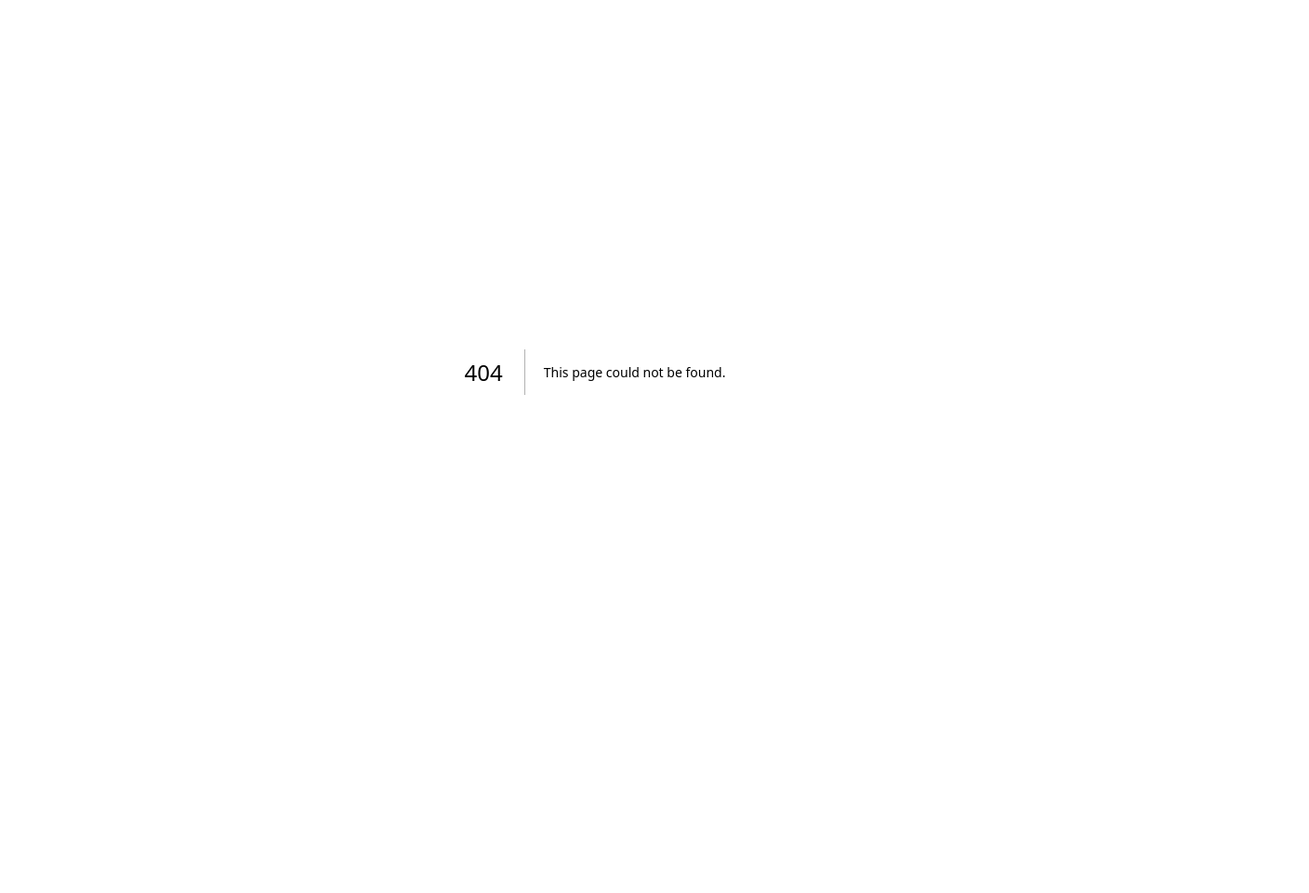
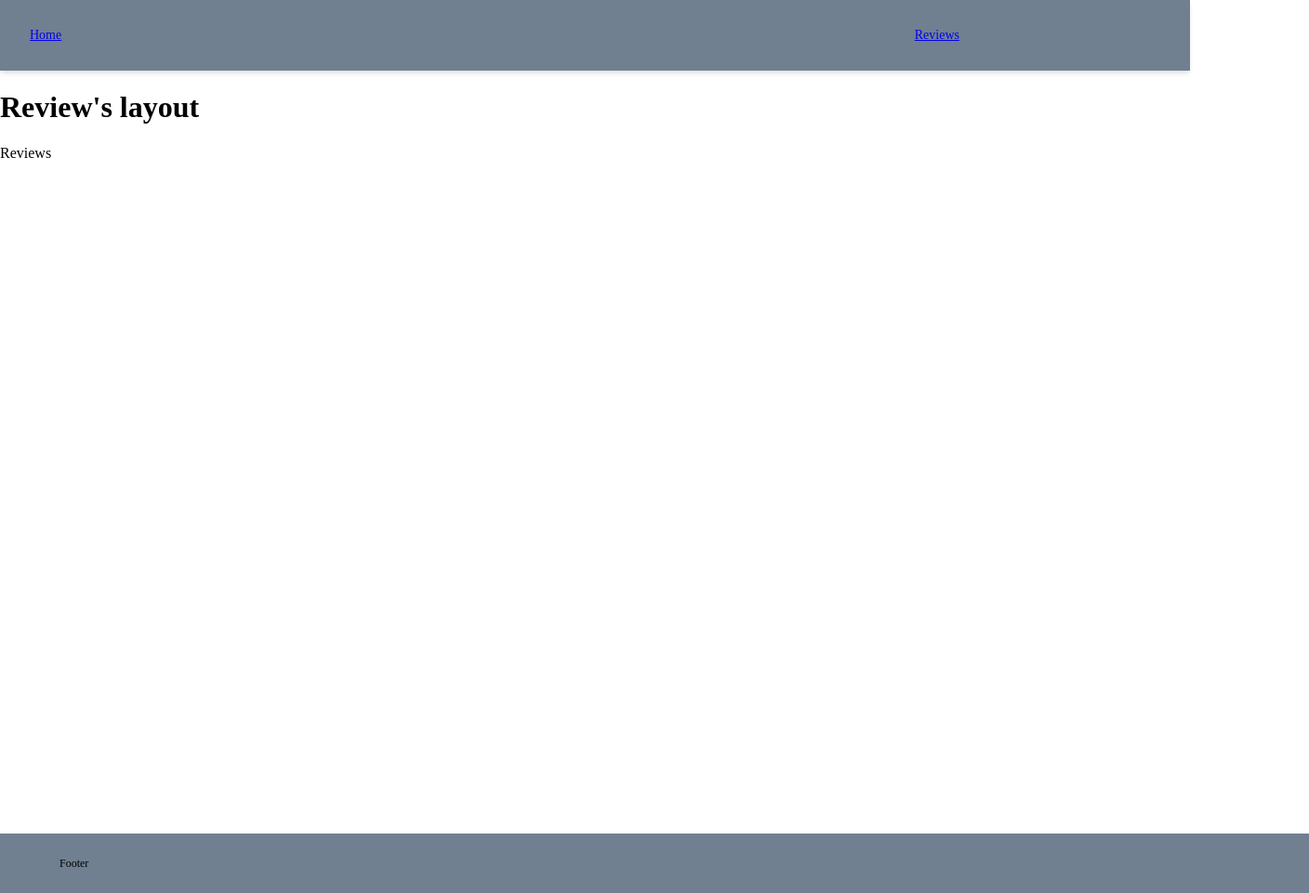
Before and after one commit to BrunoE99/Prog3Project, a Next.js app: page /reviews in a window 1280 px wide. Before the commit this address had no page. Shown: the whole page at 93% size, 1408 px wide, since content can reach past the window. Before the commit the page ends 800 px from the top, so only its background shows below. Built offline with nearby package versions, Linux system fonts and the light colour scheme.

Commit message:
almost nothing but more than 0

```diff
--- a/src/app/globals.css
+++ b/src/app/globals.css
@@ -1,42 +1,51 @@
-:root {
-  --background: #ffffff;
-  --foreground: #171717;
-}
-
-@media (prefers-color-scheme: dark) {
-  :root {
-    --background: #0a0a0a;
-    --foreground: #ededed;
-  }
-}
-
-html,
 body {
-  max-width: 100vw;
-  overflow-x: hidden;
-}
-
-body {
-  color: var(--foreground);
-  background: var(--background);
-  font-family: Arial, Helvetica, sans-serif;
-  -webkit-font-smoothing: antialiased;
-  -moz-osx-font-smoothing: grayscale;
-}
-
-* {
-  box-sizing: border-box;
-  padding: 0;
+  background: white;
   margin: 0;
 }
 
-a {
-  color: inherit;
-  text-decoration: none;
+header {
+  background-color: slategray;
+  box-shadow: 0 4px 6px -1px rgba(0, 0, 0, 0.1), 0 2px 4px -1px rgba(0, 0, 0, 0.06);
 }
 
-@media (prefers-color-scheme: dark) {
-  html {
-    color-scheme: dark;
-  }
+nav {
+  display: flex;
+  padding: 1.25rem;
+  justify-content: space-between;
+  align-items: center;
+  max-width: 1024px;
 }
+
+main {
+  max-width: 1024px;
+  min-height: 100vh;
+}
+
+footer {
+  background-color: slategray;
+  display: flex;
+  padding-top: 1.5rem;
+  padding-bottom: 1.5rem;
+  padding-left: 4rem;
+  padding-right: 4rem;
+  justify-content: space-between;
+  align-items: center;
+  width: 100%;
+  font-size: 0.75rem;
+  line-height: 1rem;
+}
+
+.navlink {
+  padding-top: 0.5rem;
+  padding-bottom: 0.5rem;
+  padding-left: 0.75rem;
+  padding-right: 0.75rem;
+  border-radius: 0.375rem;
+  font-size: 0.875rem;
+  line-height: 1.25rem;
+}
+
+.navlink:hover {
+  background-color: white;
+  color: black;
+}
--- a/src/app/layout.tsx
+++ b/src/app/layout.tsx
@@ -1,16 +1,7 @@
 import type { Metadata } from "next";
-import { Geist, Geist_Mono } from "next/font/google";
 import "./globals.css";
-
-const geistSans = Geist({
-  variable: "--font-geist-sans",
-  subsets: ["latin"],
-});
-
-const geistMono = Geist_Mono({
-  variable: "--font-geist-mono",
-  subsets: ["latin"],
-});
+import Link from "next/link";
+import styles from "./page.module.css";
 
 export const metadata: Metadata = {
   title: "Create Next App",
@@ -24,8 +15,23 @@ export default function RootLayout({
 }>) {
   return (
     <html lang="en">
-      <body className={`${geistSans.variable} ${geistMono.variable}`}>
-        {children}
+      <body>
+        <header>
+          <nav>
+            <Link className="navlink" href="/">
+              Home
+            </Link>
+            <Link className="navlink" href="/reviews">
+              Reviews
+            </Link>
+          </nav>
+        </header>
+
+        <main>
+          {children}
+        </main>
+
+        <footer>Footer</footer>
       </body>
     </html>
   );
--- a/src/app/page.module.css
+++ b/src/app/page.module.css
@@ -1,4 +1,18 @@
-.page {
+.navlink {
+  padding-top: 0.5rem;
+  padding-bottom: 0.5rem;
+  padding-left: 0.75rem;
+  padding-right: 0.75rem;
+  border-radius: 0.375rem;
+  font-size: 0.875rem;
+  line-height: 1.25rem;
+}
+
+.navlink:hover {
+  color: #ffffff;
+}
+
+/* .page {
   --gray-rgb: 0, 0, 0;
   --gray-alpha-200: rgba(var(--gray-rgb), 0.08);
   --gray-alpha-100: rgba(var(--gray-rgb), 0.05);
@@ -106,10 +120,10 @@ a.secondary {
 
 .footer img {
   flex-shrink: 0;
-}
+} */
 
 /* Enable hover only on non-touch devices */
-@media (hover: hover) and (pointer: fine) {
+/* @media (hover: hover) and (pointer: fine) {
   a.primary:hover {
     background: var(--button-primary-hover);
     border-color: transparent;
@@ -165,4 +179,4 @@ a.secondary {
   .logo {
     filter: invert();
   }
-}
+} */
--- /dev/null
+++ b/src/app/reviews/layout.tsx
@@ -0,0 +1,13 @@
+export default function ReviewLayout({
+    children,
+  }: Readonly<{
+    children: React.ReactNode;
+  }>) {
+    return (
+      <div>
+        <h1>Review's layout</h1>
+
+        <div>{children}</div>
+      </div>
+    );
+  }
--- /dev/null
+++ b/src/app/reviews/page.tsx
@@ -0,0 +1,5 @@
+export default function Reviews() {
+    return (
+        <div>Reviews</div>
+    )
+}
```
Also changed, not shown: src/app/page.tsx (+2 -87 lines).
